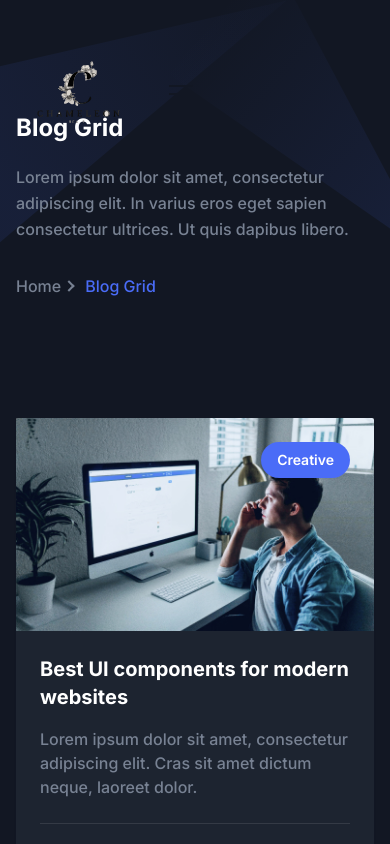
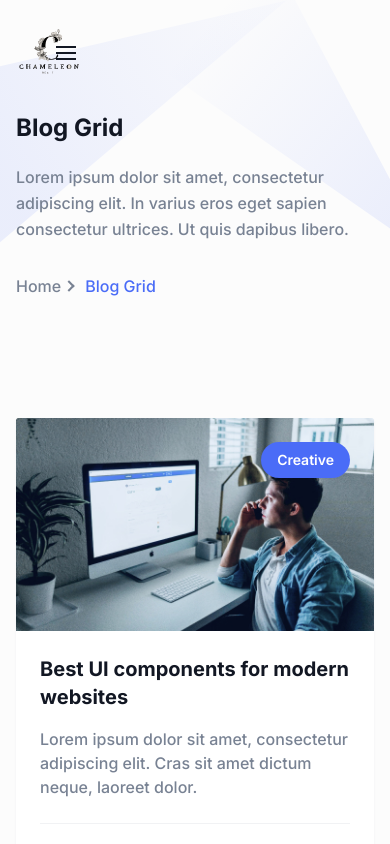
Before and after one commit to DJSanch/Chameleon_Beauty, a Next.js app: page /blog in a window 390 px wide. Shown: the top 844 px of the page. Built offline with nearby package versions, Linux system fonts and the light colour scheme.

Commit message:
Index page updates

```diff
--- a/src/app/about/page.tsx
+++ b/src/app/about/page.tsx
@@ -16,6 +16,7 @@ const AboutPage = () => {
       <Breadcrumb
         pageName="About me"
         description="My Name is Kyle William T. Tan, Owner of Canadian Auto Parts. Once upon a time, I dream to become stephen curry and become one of the best league players in the world to defeat faker. I go to gym everyday and play basketball every saturday. Currently I am a 3rd year irregular student BS Mechanical Engineering.  "
+        imageSrc="/path/to/your/image.jpg" // Replace with your image path
       />
       <AboutSectionOne />
       <AboutSectionTwo />
--- a/src/components/About/AboutSectionOne.tsx
+++ b/src/components/About/AboutSectionOne.tsx
@@ -40,7 +40,7 @@ const AboutSectionOne: React.FC = () => {
   };
 
   const List = ({ text }: { text: string }) => (
-    <p className="mb-5 flex items-center text-lg font-medium text-body-color font-playfair">
+    <p className="mb-5 flex items-center text-lg font-serif text-body-color font-lora">
       <span className="mr-4 flex h-[30px] w-[30px] items-center justify-center rounded-md bg-primary bg-opacity-10 text-primary">
         {checkIcon}
       </span>
@@ -86,7 +86,7 @@ const AboutSectionOne: React.FC = () => {
                   <button
                     key={category}
                     onClick={() => setSelectedCategory(category)}
-                    className={`py-1 px-5 text-sm rounded font-playfair text-[#8b4513] bg-[#f5f5dc] transition-transform duration-300 ease-in-out hover:shadow-lg hover:scale-105`}
+                    className={`py-1 px-5 text-sm rounded font-playfair fontLora text-[#8b4513] bg-[#f5f5dc] transition-transform duration-300 ease-in-out hover:shadow-lg hover:scale-105`}
                   >
                     {category}
                   </button>
@@ -137,6 +137,7 @@ const AboutSectionOne: React.FC = () => {
                     e.stopPropagation();
                     handlePrevImage();
                   }}
+                  aria-label="Previous Image"
                 >
                   &lt;
                 </button>
@@ -146,6 +147,7 @@ const AboutSectionOne: React.FC = () => {
                     e.stopPropagation();
                     handleNextImage();
                   }}
+                  aria-label="Next Image"
                 >
                   &gt;
                 </button>
--- a/src/components/Header/index.tsx
+++ b/src/components/Header/index.tsx
@@ -43,34 +43,34 @@ const Header = () => {
       <div className="container">
         <div className="relative -mx-4 flex items-center justify-between lg:justify-between">
           {/* Logo Section */}
-          <div className="w-60 max-w-full px-4 xl:mr-12">
+          <div className="w-32 max-w-full px-1 xl:mr-6">
             <Link
               href="/"
               className={`header-logo block w-full ${
-                sticky ? "py-5 lg:py-2" : "py-8"
+                sticky ? "py-1 lg:py-0.5" : "py-2"
               }`}
             >
               <Image
                 src="/images/logo/1.svg"
                 alt="logo"
-                width={140}
-                height={30}
+                width={120}
+                height={25}
                 className="w-full"
               />
             </Link>
           </div>
 
           {/* Navigation Menu */}
-          <div className="flex w-full items-center justify-between lg:ml-60">
-            <div className="hidden lg:flex lg:space-x-8">
+          <div className="flex w-full items-center justify-center lg:ml-32">
+            <div className="hidden lg:flex lg:space-x-4">
               <nav id="navbarCollapse" className="navbar lg:visible lg:static lg:w-auto lg:border-none lg:!bg-transparent lg:p-0 lg:opacity-100">
-                <ul className="block lg:flex lg:space-x-8">
+                <ul className="block lg:flex lg:space-x-4">
                   {menuData.map((menuItem, index) => (
                     <li key={index} className="group relative">
                       {menuItem.path ? (
                         <Link
                           href={menuItem.path}
-                          className={`flex py-2 text-base lg:mr-20 lg:inline-flex lg:px-0 lg:py-6 font-lora button-text-base ${
+                          className={`flex py-1 text-sm lg:mr-12 lg:inline-flex lg:px-10 lg:py-2 font-lora button-text-base ${
                             usePathName === menuItem.path ? "text-beige" : "text-beige"
                           }`}
                         >
@@ -80,22 +80,22 @@ const Header = () => {
                         <>
                           <p
                             onClick={() => handleSubmenu(index)}
-                            className="flex cursor-pointer items-center justify-between py-2 text-base text-dark group-hover:text-primary lg:mr-0 lg:inline-flex lg:px-0 lg:py-6 font-chameleon button-text-base"
+                            className="flex cursor-pointer items-center justify-between py-1 text-sm text-dark group-hover:text-primary lg:mr-0 lg:inline-flex lg:px-0 lg:py-2 font-chameleon button-text-base"
                           >
                             {menuItem.title}
-                            <span className="pl-3">
-                              <svg width="25" height="24" viewBox="0 0 25 24">
+                            <span className="pl-2">
+                              <svg width="20" height="19" viewBox="0 0 20 19">
                                 <path
                                   fillRule="evenodd"
                                   clipRule="evenodd"
-                                  d="M6.29289 8.8427C6.68342 8.45217 7.31658 8.45217 7.70711 8.8427L12 13.1356L16.2929 8.8427C16.6834 8.45217 17.3166 8.45217 17.7071 8.8427C18.0976 9.23322 18.0976 9.86639 17.7071 10.2569L12 15.964L6.29289 10.2569C5.90237 9.86639 5.90237 9.23322 6.29289 8.8427Z"
+                                  d="M5.29289 7.29289C5.68342 6.90237 6.31658 6.90237 6.70711 7.29289L10 10.5858L13.2929 7.29289C13.6834 6.90237 14.3166 6.90237 14.7071 7.29289C15.0976 7.68342 15.0976 8.31658 14.7071 8.70711L10 13.4142L5.29289 8.70711C4.90237 8.31658 4.90237 7.68342 5.29289 7.29289Z"
                                   fill="currentColor"
                                 />
                               </svg>
                             </span>
                           </p>
                           <div
-                            className={`submenu relative left-0 top-full rounded-sm bg-white transition-[top] duration-300 group-hover:opacity-100 lg:invisible lg:absolute lg:top-[110%] lg:block lg:w-[250px] lg:p-4 lg:opacity-0 lg:shadow-lg lg:group-hover:visible lg:group-hover:top-full ${
+                            className={`submenu relative left-0 top-full rounded-sm bg-white transition-[top] duration-300 group-hover:opacity-100 lg:invisible lg:absolute lg:top-[110%] lg:block lg:w-[200px] lg:p-3 lg:opacity-0 lg:shadow-lg lg:group-hover:visible lg:group-hover:top-full ${
                               openIndex === index ? "block" : "hidden"
                             }`}
                           >
@@ -103,7 +103,7 @@ const Header = () => {
                               <Link
                                 href={submenuItem.path}
                                 key={index}
-                                className="block rounded py-2.5 text-sm text-dark hover:text-primary lg:px-3 font-chameleon button-text-base"
+                                className="block rounded py-2 text-xs text-dark hover:text-primary lg:px-2 font-chameleon button-text-base"
                               >
                                 {submenuItem.title}
                               </Link>
@@ -124,20 +124,20 @@ const Header = () => {
                 onClick={navbarToggleHandler}
                 id="navbarToggler"
                 aria-label="Mobile Menu"
-                className="absolute right-30 top-1/2 transform -translate-y-1/2 px-3 py-2"
+                className="absolute right-40 top-1/2 transform -translate-y-1/2 px-2 py-1"
               >
                 <span
-                  className={`block h-0.5 w-6 bg-black transition-all duration-300 ${
+                  className={`block h-0.5 w-5 bg-black transition-all duration-300 ${
                     navbarOpen ? "rotate-45 translate-y-1.5" : ""
                   }`}
                 />
                 <span
-                  className={`block h-0.5 w-6 bg-black transition-all duration-300 ${
-                    navbarOpen ? "opacity-0" : "my-1.5"
+                  className={`block h-0.5 w-5 bg-black transition-all duration-300 ${
+                    navbarOpen ? "opacity-0" : "my-1"
                   }`}
                 />
                 <span
-                  className={`block h-0.5 w-6 bg-black transition-all duration-300 ${
+                  className={`block h-0.5 w-5 bg-black transition-all duration-300 ${
                     navbarOpen ? "-rotate-45 -translate-y-1.5" : ""
                   }`}
                 />
@@ -146,7 +146,7 @@ const Header = () => {
               {/* Mobile Navigation Menu */}
               <nav
                 id="navbarCollapse"
-                className={`navbar absolute right-30 top-full z-30 w-[250px] rounded border-[.5px] border-body-color/50 bg-white px-6 py-4 duration-300 ${
+                className={`navbar absolute right-2 top-full z-30 w-[200px] rounded border-[.5px] border-body-color/50 bg-white px-3 py-2 duration-300 ${
                   navbarOpen
                     ? "opacity-100 visible"
                     : "invisible top-[120%] opacity-0"
@@ -158,7 +158,7 @@ const Header = () => {
                       {menuItem.path ? (
                         <Link
                           href={menuItem.path}
-                          className={`flex py-2 text-base font-lora button-text-base ${
+                          className={`flex py-1 text-sm font-lora button-text-base ${
                             usePathName === menuItem.path ? "text-beige" : "text-beige"
                           }`}
                         >
@@ -168,22 +168,22 @@ const Header = () => {
                         <>
                           <p
                             onClick={() => handleSubmenu(index)}
-                            className="flex cursor-pointer items-center justify-between py-2 text-base text-dark group-hover:text-primary font-chameleon button-text-base"
+                            className="flex cursor-pointer items-center justify-between py-1 text-sm text-dark group-hover:text-primary font-chameleon button-text-base"
                           >
                             {menuItem.title}
-                            <span className="pl-3">
-                              <svg width="25" height="24" viewBox="0 0 25 24">
+                            <span className="pl-2">
+                              <svg width="20" height="19" viewBox="0 0 20 19">
                                 <path
                                   fillRule="evenodd"
                                   clipRule="evenodd"
-                                  d="M6.29289 8.8427C6.68342 8.45217 7.31658 8.45217 7.70711 8.8427L12 13.1356L16.2929 8.8427C16.6834 8.45217 17.3166 8.45217 17.7071 8.8427C18.0976 9.23322 18.0976 9.86639 17.7071 10.2569L12 15.964L6.29289 10.2569C5.90237 9.86639 5.90237 9.23322 6.29289 8.8427Z"
+                                  d="M5.29289 7.29289C5.68342 6.90237 6.31658 6.90237 6.70711 7.29289L10 10.5858L13.2929 7.29289C13.6834 6.90237 14.3166 6.90237 14.7071 7.29289C15.0976 7.68342 15.0976 8.31658 14.7071 8.70711L10 13.4142L5.29289 8.70711C4.90237 8.31658 4.90237 7.68342 5.29289 7.29289Z"
                                   fill="currentColor"
                                 />
                               </svg>
                             </span>
                           </p>
                           <div
-                            className={`submenu relative left-0 top-full rounded-sm bg-white transition-[top] duration-300 group-hover:opacity-100 lg:invisible lg:absolute lg:top-[110%] lg:block lg:w-[250px] lg:p-4 lg:opacity-0 lg:shadow-lg lg:group-hover:visible lg:group-hover:top-full ${
+                            className={`submenu relative left-0 top-full rounded-sm bg-white transition-[top] duration-300 group-hover:opacity-100 lg:invisible lg:absolute lg:top-[110%] lg:block lg:w-[200px] lg:p-3 lg:opacity-0 lg:shadow-lg lg:group-hover:visible lg:group-hover:top-full ${
                               openIndex === index ? "block" : "hidden"
                             }`}
                           >
@@ -191,7 +191,7 @@ const Header = () => {
                               <Link
                                 href={submenuItem.path}
                                 key={index}
-                                className="block rounded py-2.5 text-sm text-dark hover:text-primary font-chameleon button-text-base"
+                                className="block rounded py-2 text-xs text-dark hover:text-primary lg:px-2 font-chameleon button-text-base"
                               >
                                 {submenuItem.title}
                               </Link>
--- a/src/styles/index.css
+++ b/src/styles/index.css
@@ -1,4 +1,5 @@
 @import url('https://fonts.googleapis.com/css2?family=Lora:wght@400;700&display=swap');
+@import url('https://fonts.googleapis.com/css2?family=Playfair+Display:wght@400;700&display=swap');
 
 @tailwind base;
 @tailwind components;
@@ -9,7 +10,6 @@
     font-family: "Inter", sans-serif;
   }
 }
-
 
 @layer components {
   input[type="checkbox"]:checked ~ label span svg {
@@ -56,6 +56,15 @@
   .button-text-hover:hover {
     color: #f5f5dc; /* Beige color */
   }
+
+  .font-playfair-display {
+    font-family: 'Playfair Display', serif;
+  }
+
+  .button-text-base {
+    font-family: 'Playfair Display', serif;
+  }
+
   @keyframes bubble1 {
     0% {
       transform: translateY(0);
@@ -107,7 +116,4 @@
   .shadow-lg {
     box-shadow: 0px 4px 12px rgba(0, 0, 0, 0.2);
   }
-
-
-
 }
--- a/tailwind.config.js
+++ b/tailwind.config.js
@@ -7,7 +7,7 @@ module.exports = {
     "./src/components/**/*.{js,ts,jsx,tsx,mdx}",
     "./src/app/**/*.{js,ts,jsx,tsx,mdx}",
   ],
-  darkMode: "class",
+  darkMode: false, // Disable dark mode
   theme: {
     container: {
       center: true,
@@ -16,22 +16,11 @@ module.exports = {
 
     screens: {
       xs: "450px",
-      // => @media (min-width: 450px) { ... }
-
       sm: "575px",
-      // => @media (min-width: 576px) { ... }
-
       md: "768px",
-      // => @media (min-width: 768px) { ... }
-
       lg: "992px",
-      // => @media (min-width: 992px) { ... }
-
       xl: "1200px",
-      // => @media (min-width: 1200px) { ... }
-
       "2xl": "1400px",
-      // => @media (min-width: 1400px) { ... }
     },
     extend: {
       colors: {
@@ -39,21 +28,15 @@ module.exports = {
         transparent: "transparent",
         white: "#FFFFFF",
         black: "#121723",
-        dark: "#1D2430",
         primary: "#4A6CF7",
         yellow: "#FBB040",
-        "bg-color-dark": "#171C28",
-        "body-color": {
-          DEFAULT: "#788293",
-          dark: "#959CB1",
-        },
+        "bg-color-dark": "#FFFFFF", // Ensure background color is white
+        "body-color": "#788293", // Keep body color as defined, but ensure it's appropriate for light mode
         stroke: {
           stroke: "#E3E8EF",
-          dark: "#353943",
         },
         gray: {
           ...colors.gray,
-          dark: "#1E232E",
           light: "#F0F2F9",
         },
       },
@@ -64,10 +47,8 @@ module.exports = {
         two: "0px 5px 10px rgba(6, 8, 15, 0.1)",
         three: "0px 5px 15px rgba(6, 8, 15, 0.05)",
         sticky: "inset 0 -1px 0 0 rgba(0, 0, 0, 0.1)",
-        "sticky-dark": "inset 0 -1px 0 0 rgba(255, 255, 255, 0.1)",
         "feature-2": "0px 10px 40px rgba(48, 86, 211, 0.12)",
         submit: "0px 5px 20px rgba(4, 10, 34, 0.1)",
-        "submit-dark": "0px 5px 20px rgba(4, 10, 34, 0.1)",
         btn: "0px 1px 2px rgba(4, 10, 34, 0.15)",
         "btn-hover": "0px 1px 2px rgba(0, 0, 0, 0.15)",
         "btn-light": "0px 1px 2px rgba(0, 0, 0, 0.1)",
```
Also changed, not shown: src/components/Common/Breadcrumb.tsx (+7 -0 lines).
